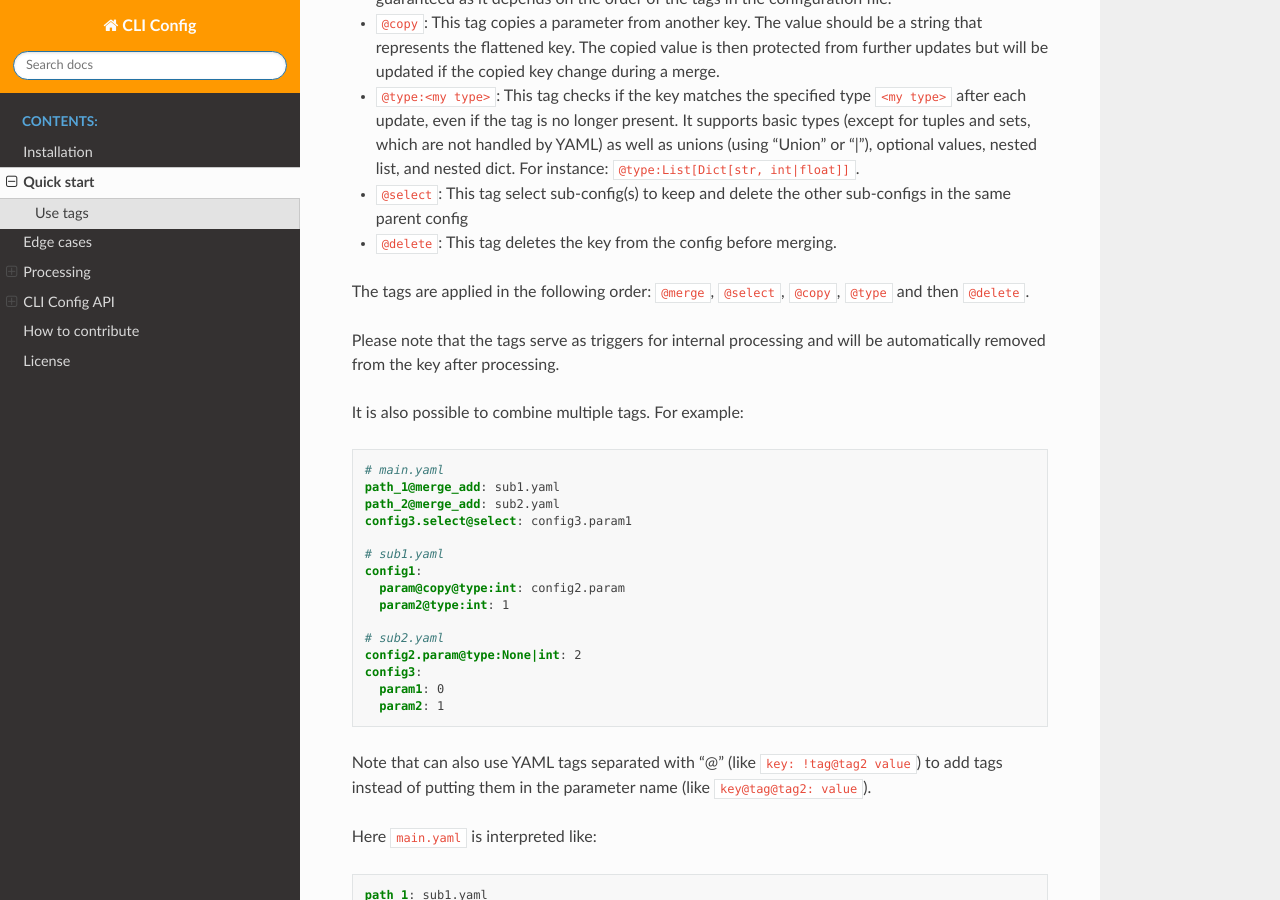
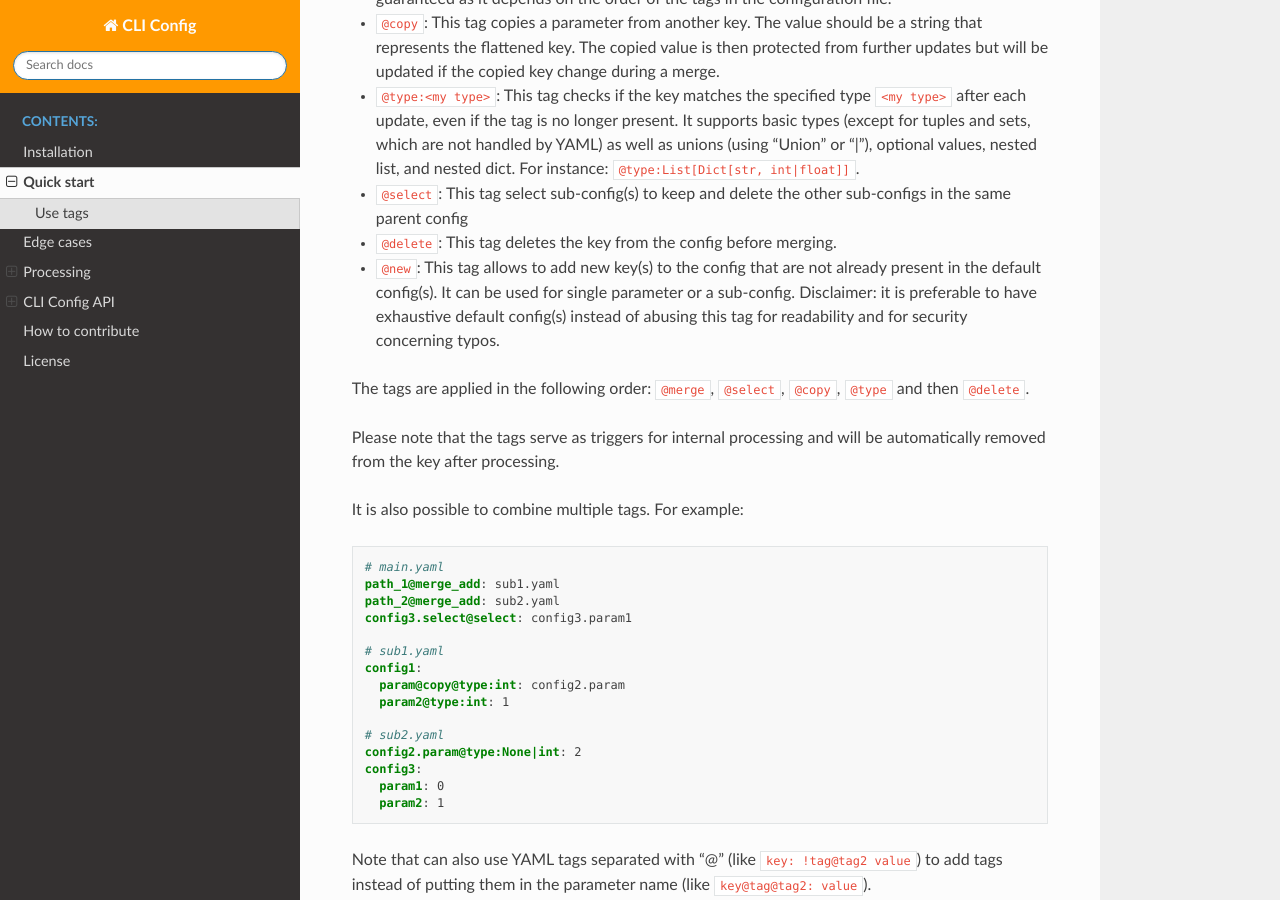
Before and after one commit to valentingol/cliconfig, a Sphinx documentation site: the page built from docs/quickstart.md, in a window 1280 px wide and 900 px high, scrolled down 2344 px. Built offline with Sphinx 7.4.7 and the Read the Docs theme 2.0.0, drawn with Linux system fonts in a browser that asks for light colours; the version number could not be read and is left out.

Commit message:
📝 Update docs with "@new" tag

```diff
--- a/docs/quickstart.md
+++ b/docs/quickstart.md
@@ -123,6 +123,10 @@ The default tags include:
 * `@select`: This tag select sub-config(s) to keep and delete the other
   sub-configs in the same parent config
 * `@delete`: This tag deletes the key from the config before merging.
+* `@new`: This tag allows to add new key(s) to the config that are not already
+  present in the default config(s). It can be used for single parameter or a
+  sub-config. Disclaimer: it is preferable to have exhaustive default config(s)
+  instead of abusing this tag for readability and for security concerning typos.
 
 The tags are applied in the following order: `@merge`, `@select`, `@copy`, `@type`
 and then `@delete`.
```
Also changed, not shown: README.md (+6 -2 lines).
